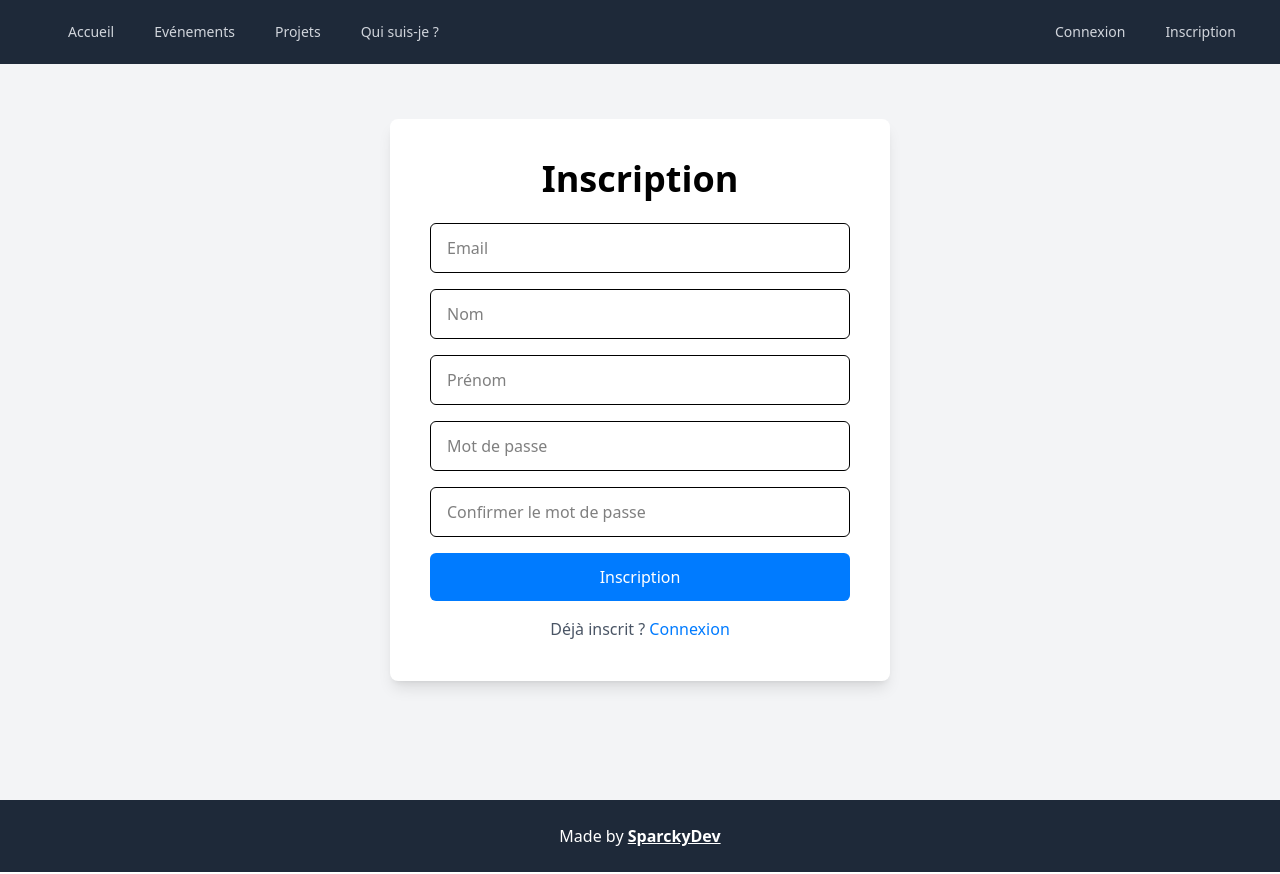
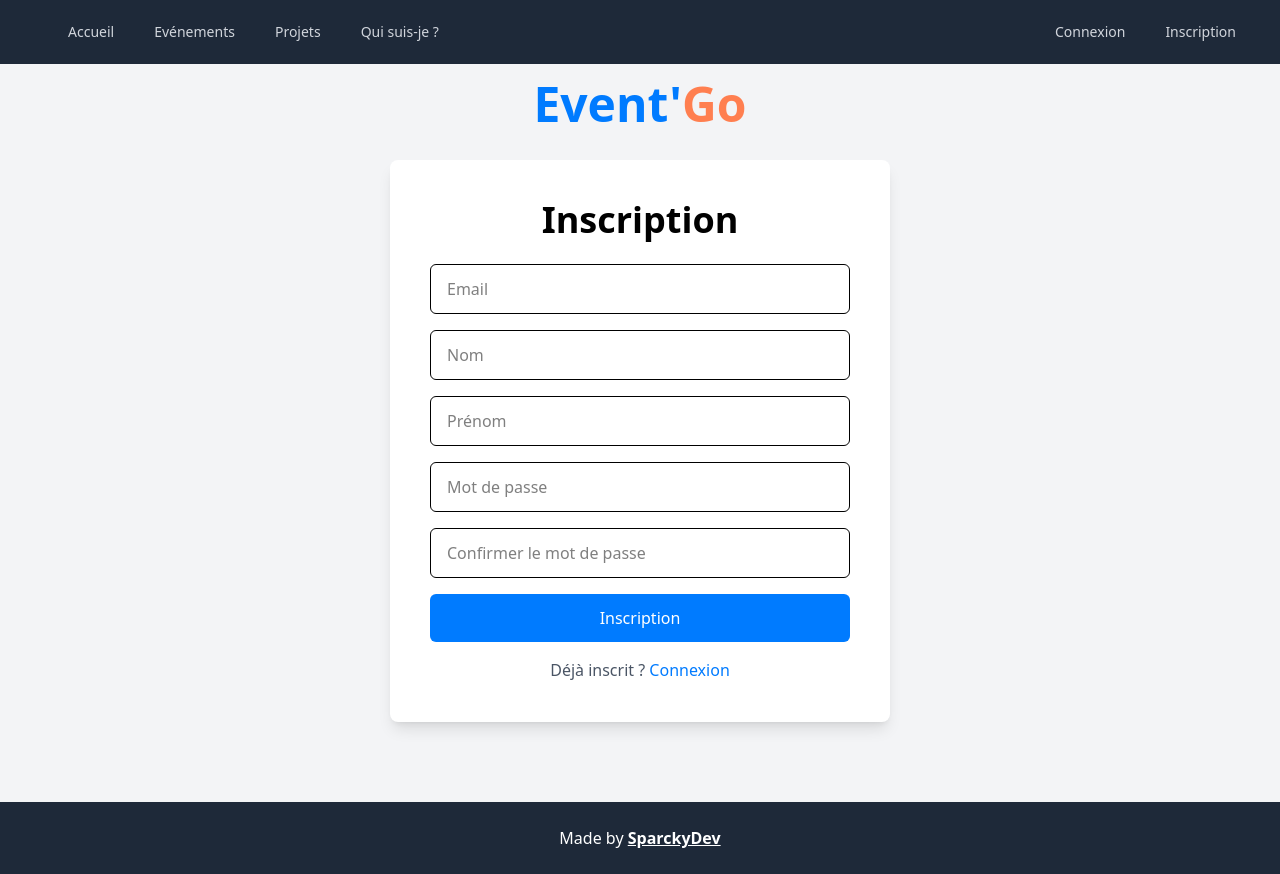
Before and after one commit to AlainBonneau/event-app, a React (Vite) app in the folder event-app-frontend/: page /register in a window 1280 px wide. Built offline with nearby package versions, Linux system fonts and the light colour scheme.

Commit message:
add event go h1 in register page

```diff
--- a/event-app-frontend/src/pages/Register.tsx
+++ b/event-app-frontend/src/pages/Register.tsx
@@ -1,6 +1,7 @@
 import React, { useState, useContext, useEffect } from "react";
 import { AuthContext } from "../context/AuthContext";
 import { useNavigate } from "react-router-dom";
+import { motion } from "framer-motion";
 import api from "../api/axiosConfig";
 import axios from "axios";
 
@@ -62,7 +63,15 @@ const Register = () => {
   }, [isAuth, navigate]);
 
   return (
-    <section className="bg-gray-100 py-20 dark:bg-dark flex items-center justify-center min-h-screen">
+    <section className="bg-gray-100 py-20 dark:bg-dark flex flex-col items-center justify-center min-h-screen">
+      <motion.h1
+        initial={{ opacity: 0, y: -20 }}
+        animate={{ opacity: 1, y: 0 }}
+        transition={{ duration: 0.8, ease: "easeOut" }}
+        className="text-5xl font-bold text-primary pb-8"
+      >
+        Event'<span className="text-secondary">Go</span>
+      </motion.h1>
       <div className="w-full max-w-[500px] bg-white dark:bg-dark-2 rounded-lg shadow-lg p-10 text-center">
         <h2 className="text-4xl font-bold text-dark dark:text-white mb-6">
           Inscription
```
